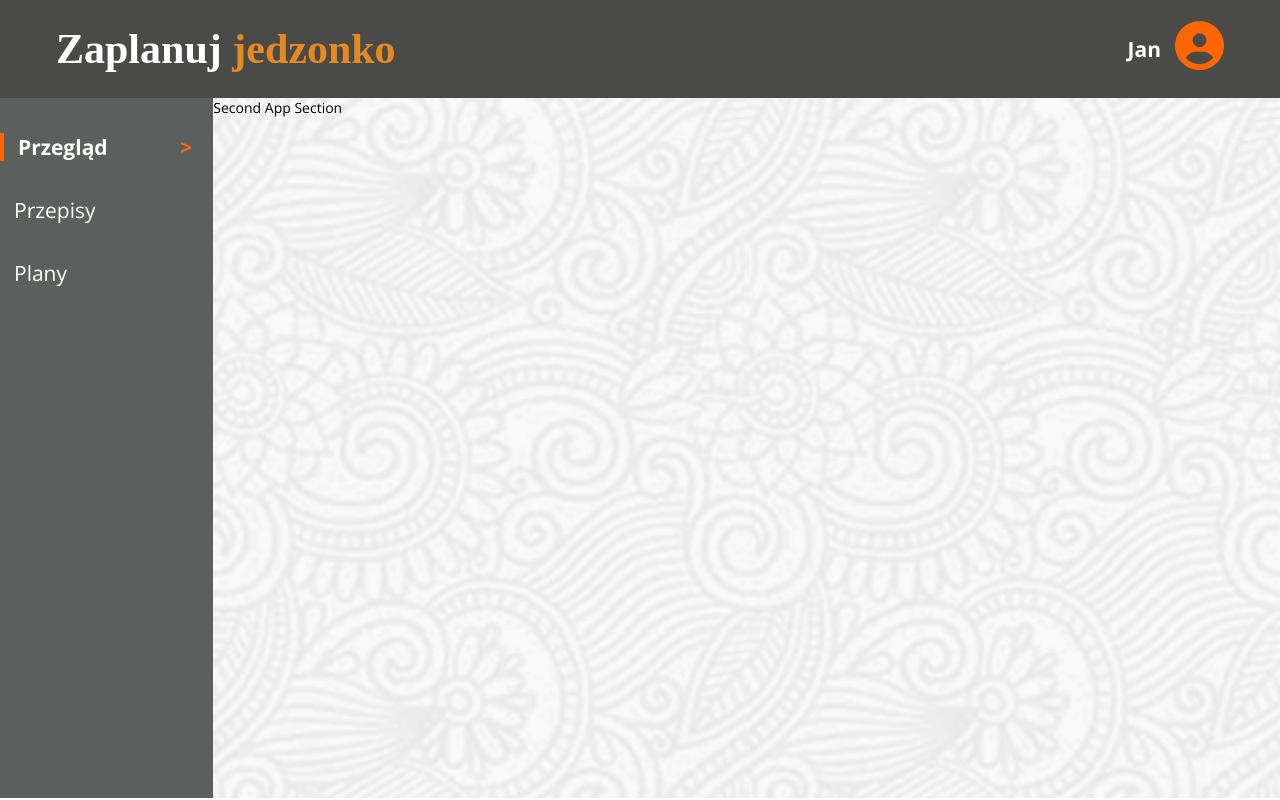
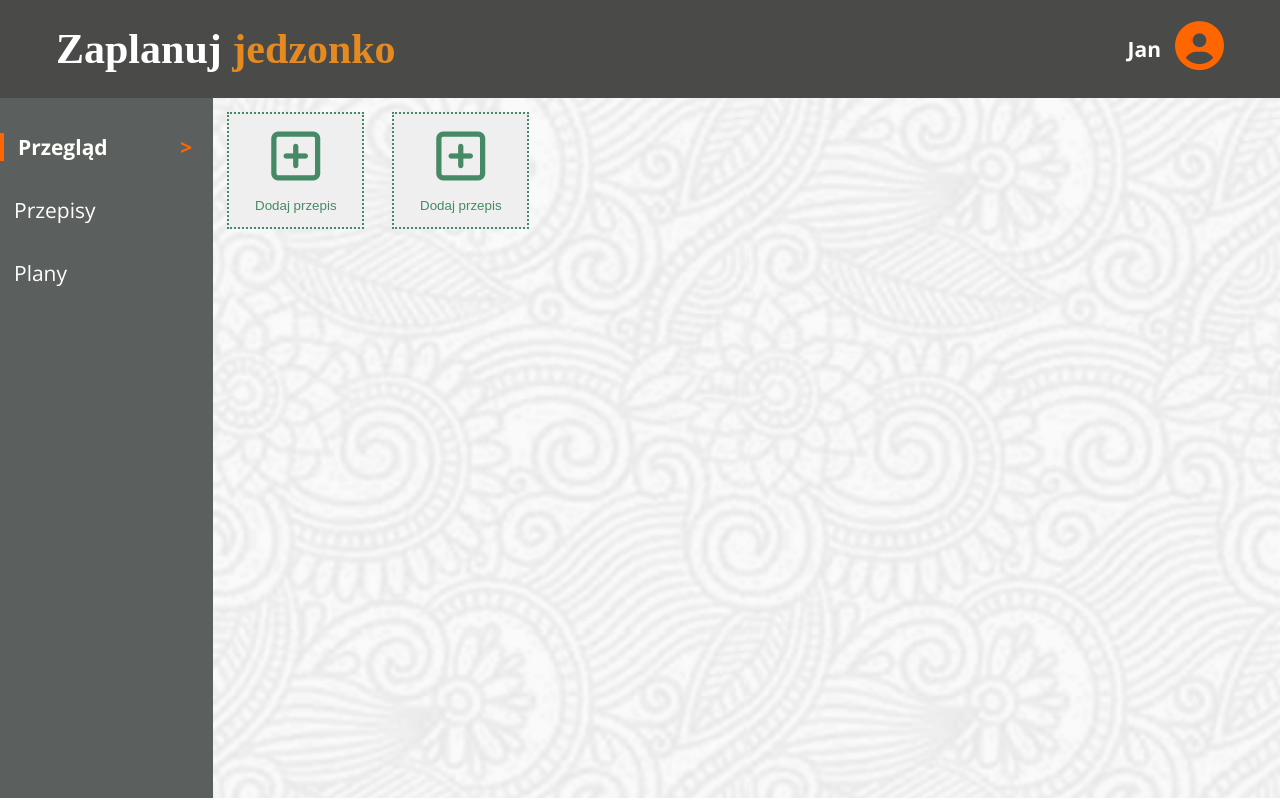
Before and after one commit to kwojtas172/plan-a-diet, a React (Create React App) app: page /#/app in a window 1280 px wide. Built offline with nearby package versions, Linux system fonts and the light colour scheme; data requests are answered from the project's data file; a web font is replaced by a local one.

Commit message:
added widget- notification & scss for second section of app & updated main.scss

```diff
--- /dev/null
+++ b/src/js/components/AddRecipe.js
@@ -0,0 +1,17 @@
+import React, { Component } from 'react'
+
+export default class AddRecipe extends Component {
+
+    render() {
+        return (
+            <div className="modal">
+                <button className="modal__btn">
+                    <i class="far fa-plus-square"></i>
+                    <span>Dodaj przepis</span>
+                </button>
+                <div className="modal__popup-add-recipe">
+                </div>
+            </div>
+        )
+    }
+}
--- /dev/null
+++ b/src/js/components/AddSchedule.js
@@ -0,0 +1,16 @@
+import React, { Component } from 'react'
+
+export default class AddSchedule extends Component {
+    render() {
+        return (
+            <div className="modal">
+                <button className="modal__btn">
+                    <i class="far fa-plus-square"></i>
+                    <span>Dodaj przepis</span>
+                </button>
+                <div className="modal__popup-add-schedule">
+                </div>
+            </div>
+        )
+    }
+}
--- a/src/js/components/SecondAppSection.js
+++ b/src/js/components/SecondAppSection.js
@@ -1,9 +1,14 @@
 import React from "react";
+import AddRecipe from "./AddRecipe";
+import AddSchedule from "./AddSchedule";
 
 export default class SecondAppSection extends React.Component {
     render() {
         return(
-            <div>Second App Section</div>
+            <div className="second-app-section">
+                <AddRecipe />
+                <AddSchedule />
+            </div>
         )
     }
 }
--- /dev/null
+++ b/src/scss/_add-recipe-schedule.scss
@@ -0,0 +1,19 @@
+
+.modal__btn {
+    border: 0.15rem dotted $success-msg;
+    color: $success-msg;
+    display: flex;
+    flex-direction: column;
+    align-items: center;
+    cursor: pointer;
+    margin: 1rem;
+
+    span {
+        margin-bottom: 1rem;
+    }
+}
+
+.fa-plus-square {
+    font-size: 4rem;
+    margin: 1rem 3rem;
+}
--- a/src/scss/main.scss
+++ b/src/scss/main.scss
@@ -9,3 +9,5 @@
 @import "./footer";
 @import "./main-app";
 @import "./first-app-section";
+@import "./add-recipe-schedule";
+@import "./second-app-section.scss";
--- /dev/null
+++ b/src/scss/second-app-section.scss
@@ -0,0 +1,3 @@
+.second-app-section {
+    display: flex;
+}
```
